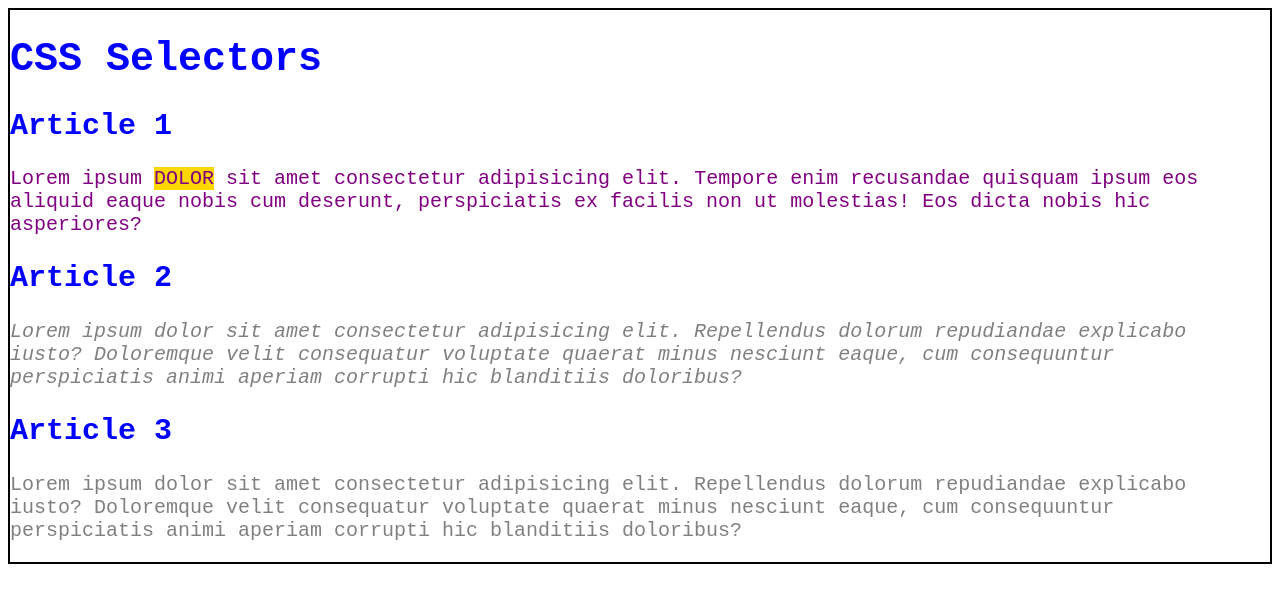
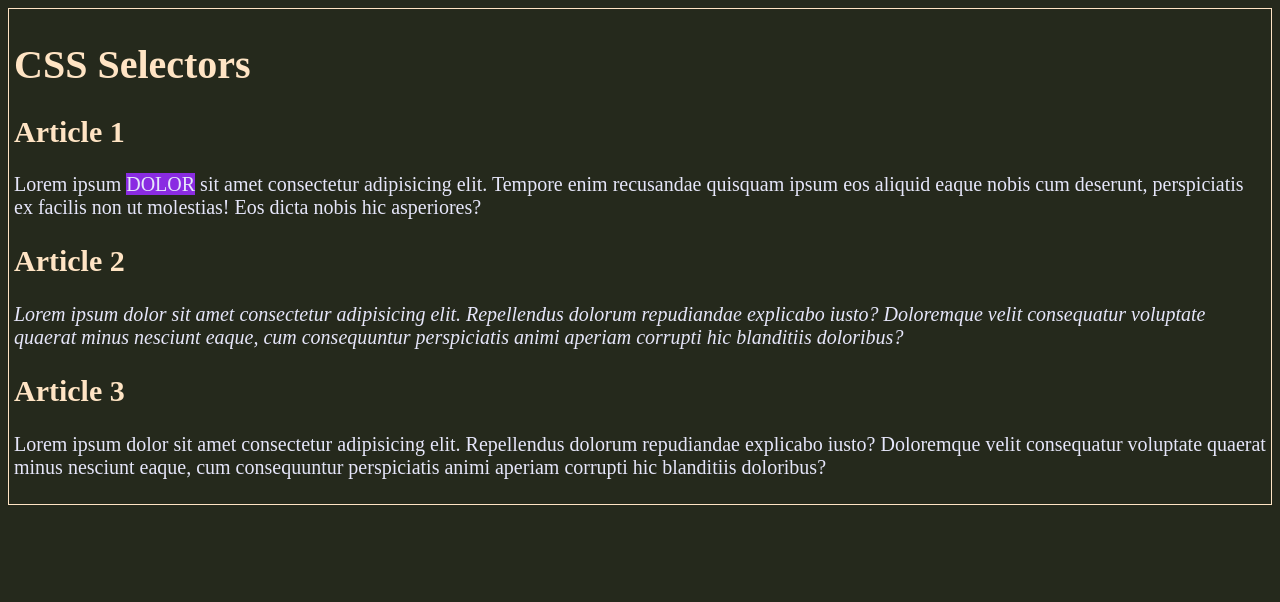
Before and after one commit to fastoch/CSS_Dave_Gray_tutorial, a plain HTML site: page index.html in a window 1280 px wide. Drawn offline with Linux system fonts and the light colour scheme.

Commit message:
chapter 3 - colors

```diff
--- a/css/style.css
+++ b/css/style.css
@@ -1,27 +1,22 @@
-* {
+/* * {
     font-family: monospace;
-}
+} */
 
 body {
     font-size: 20px; /* this property will be inherited */
-    border: 2px solid black; /* this one won't */
-}
-
-h1, h2 {
-    color: blue;
-}
-
-p {
-    color: purple;
+    border: 1px solid bisque; /* this one won't */
+    background-color: #25291C;
+    color: bisque;
+    padding: 5px;
 }
 
 .highlight {
     text-transform: uppercase;
-    background-color: gold;
+    background-color: blueviolet;
 }
 
-.gray {
-    color: gray;
+p {
+    color: lavender;
 }
 
 #second {
```
